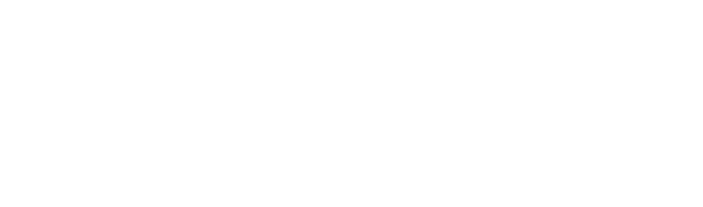
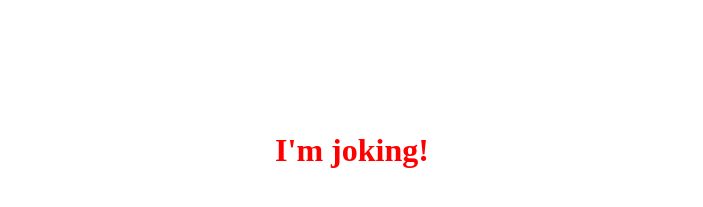
Before and after one commit to 03eez/trick, a plain HTML site: page index.html in a window 1280 px wide. Shown: the top 207 px of the page, without its empty margins (288-991 px from the left). Drawn offline with Linux system fonts and the light colour scheme.

Commit message:
Update index.html

```diff
--- a/index.html
+++ b/index.html
@@ -12,7 +12,7 @@
             flex-direction: column; /* Stack elements vertically */
             justify-content: center;
             align-items: center;
-            color: white; /* Set text color to white */
+            color: white; /* Default text color to white */
         }
         .overlay {
             position: fixed;
@@ -34,7 +34,8 @@
 </head>
 <body>
     <div class="overlay" id="overlay"></div>
-    <h1 id="message" style="color: white;">you have been hacked!</h1>
+    <h1 id="message" style="color: white;">you have been hacked!</h1> <!-- Set to white -->
+
     <iframe id="responseFrame" src="https://forms.office.com/Pages/ResponsePage.aspx?id=tTdhAhPj0UabLwJuy1DIQmflKgGDPEtHnraW8e4Ff19UQTYzVlZEVFZaRllJTVo4RFRRSU9SNkVKRC4u&embed=true"
             frameborder="0" marginwidth="0" marginheight="0"
             style="border: none; max-width:100%; max-height:100vh"
@@ -53,6 +54,7 @@
             setTimeout(() => {
                 overlay.style.display = 'none'; // Hide overlay
                 message.innerText = "I'm joking!"; // Change message
+                message.style.color = 'red'; // Change color to red
                 iframe.style.display = 'block'; // Show the iframe
             }, 5000); // 5 seconds
         }
```
